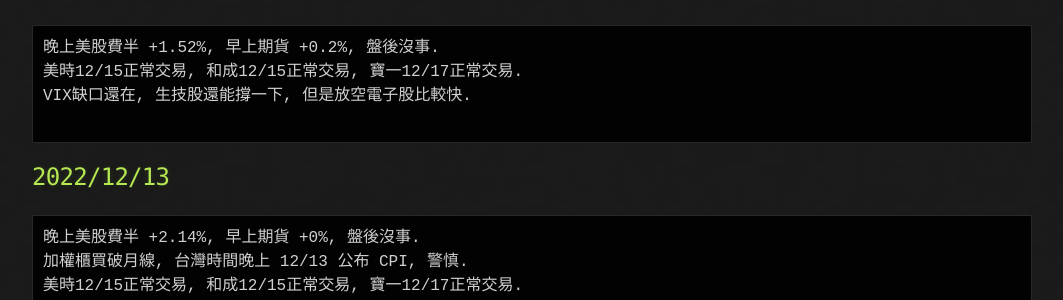
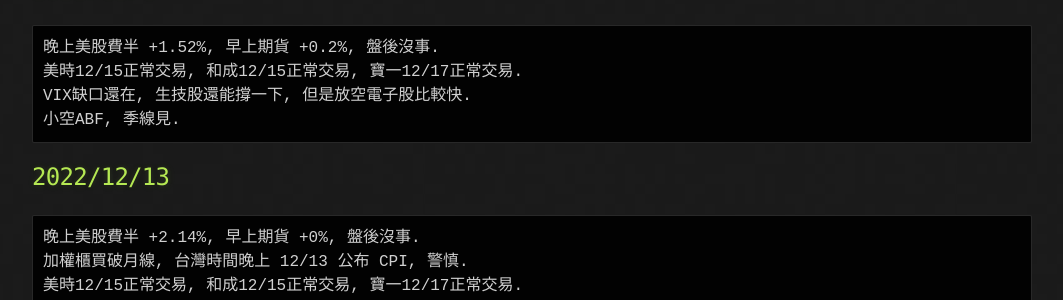
Before and after one commit to lepg5487/Stock_God, a Jekyll site: the page built from index.md, in a window 1280 px wide and 900 px high, scrolled down 348 px. Shown: the part 221-521 px from the top of the window, without its empty margins (108-1171 px from the left). Built offline with Jekyll 4.4.1, drawn with Linux system fonts in a browser that asks for light colours; our own code applies the rules of GitHub Pages for plain Markdown files.

Commit message:
Update index.md

````diff
--- a/index.md
+++ b/index.md
@@ -21,7 +21,7 @@ layout: testlayouts
 晚上美股費半 +1.52%, 早上期貨 +0.2%, 盤後沒事.
 美時12/15正常交易, 和成12/15正常交易, 寶一12/17正常交易.
 VIX缺口還在, 生技股還能撐一下, 但是放空電子股比較快.
-
+小空ABF, 季線見.
 ```
 
 ## 2022/12/13
````
